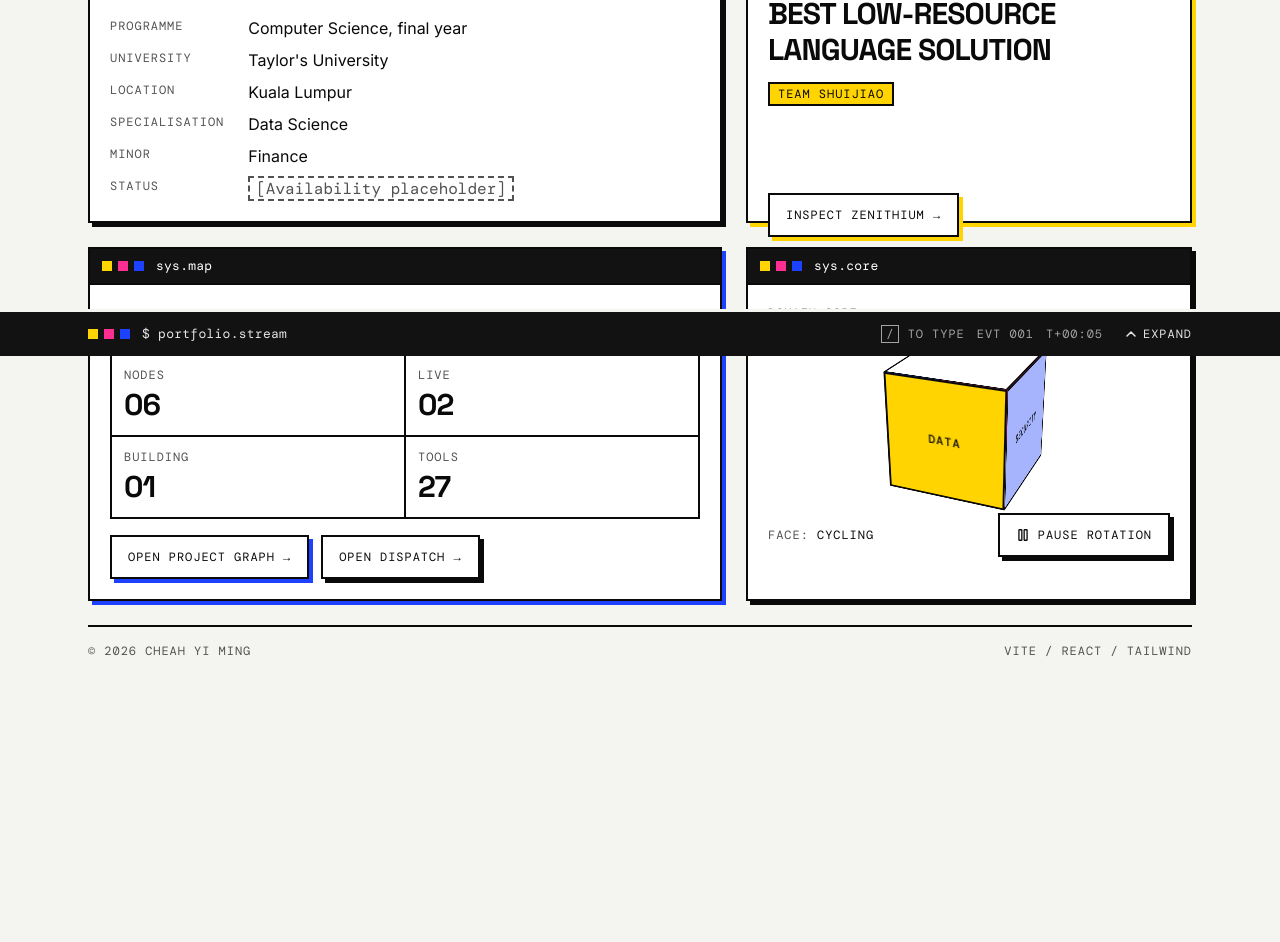
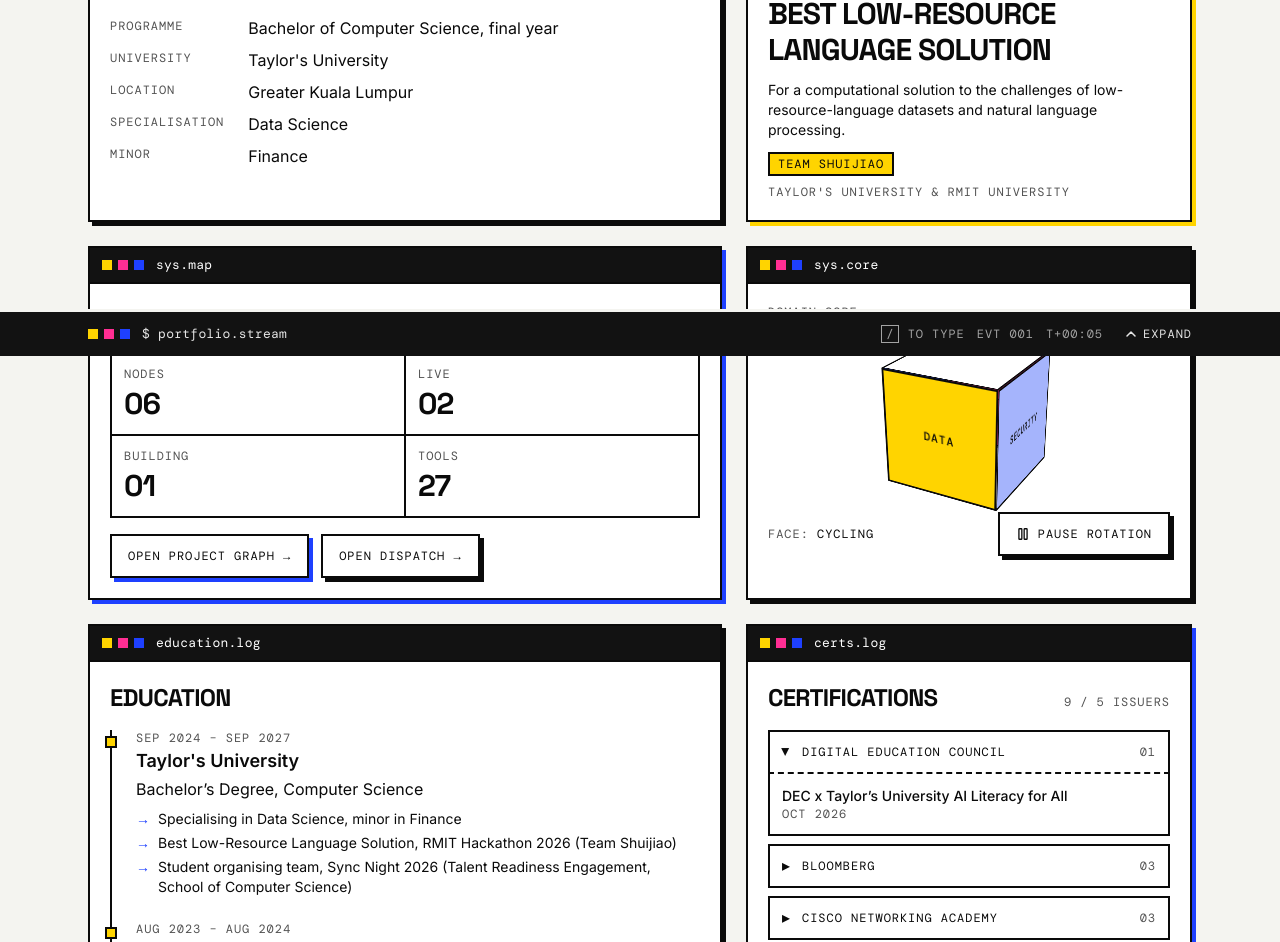
Before and after one commit to MaosterM/MingFolio, a React (Vite) app: page / in a window 1280 px wide. Shown: the part 444-1386 px from the top of the page. Before the commit the page ends 1183 px from the top, so only its background shows below. Built offline with nearby package versions, Linux system fonts and the light colour scheme.

Commit message:
feat(profile): add linkedin education, certifications and email

```diff
--- a/src/components/views/DispatchStage.tsx
+++ b/src/components/views/DispatchStage.tsx
@@ -10,7 +10,7 @@ const CHANNELS: readonly ProfileLink[] = Object.values(LINKS);
 
 /**
  * 04 / DISPATCH: ways to reach the owner. Links only, no form and no backend.
- * A channel without a verified address (href: null) shows its placeholder and never renders as a link.
+ * A channel without an address (href: null, e.g. the resume) shows its "-" and never renders as a link.
  */
 export function DispatchStage() {
   return (
@@ -18,7 +18,7 @@ export function DispatchStage() {
       <StageHeader
         stage="dispatch"
         title="Open a channel"
-        intro="Every live channel opens in a new tab. Channels marked pending have no published address yet."
+        intro="Web channels open in a new tab; email opens your mail app."
       />
       <ul className="grid gap-6 sm:grid-cols-2">
         {CHANNELS.map((link, index) => (
@@ -31,8 +31,8 @@ export function DispatchStage() {
 
 function ChannelCard({ link, index }: { link: ProfileLink; index: number }) {
   const { logEvent } = useSystem();
+  const titleId = `channel-${link.key}`;
   const live = link.href !== null;
-  const titleId = `channel-${link.key}`;
 
   return (
     <BrutalCard as="li" tone={live ? 'yellow' : 'ink'} aria-labelledby={titleId} className="flex flex-col">
@@ -40,27 +40,22 @@ function ChannelCard({ link, index }: { link: ProfileLink; index: number }) {
       <div className="flex flex-1 flex-col gap-3 p-4">
         <div className="flex items-center justify-between gap-3">
           <p className="label text-muted">CH.{String(index + 1).padStart(2, '0')}</p>
-          <AccentBadge tone={live ? 'yellow' : 'periwinkle'}>{live ? 'Open' : 'Pending'}</AccentBadge>
+          {live && <AccentBadge tone="yellow">Open</AccentBadge>}
         </div>
         <h3 id={titleId} className="display text-2xl">
           {link.label}
         </h3>
         <p className="file-id break-all">
-          {live ? link.display : <span className="placeholder">{link.display}</span>}
+          {link.display}
+          {!live && <span className="sr-only">: not available yet</span>}
         </p>
-        <div className="mt-auto pt-2">
-          {link.href !== null ? (
-            <HardLink
-              href={link.href}
-              tone="yellow"
-              onClick={() => logEvent('DISPATCH', `opened ${link.key}`)}
-            >
-              Open {link.label}
+        {link.href !== null && (
+          <div className="mt-auto pt-2">
+            <HardLink href={link.href} tone="yellow" onClick={() => logEvent('DISPATCH', `opened ${link.key}`)}>
+              {link.key === 'email' ? 'Send an email' : `Open ${link.label}`}
             </HardLink>
-          ) : (
-            <p className="label text-muted">Not published yet</p>
-          )}
-        </div>
+          </div>
+        )}
       </div>
     </BrutalCard>
   );
--- a/src/components/views/OverviewStage.tsx
+++ b/src/components/views/OverviewStage.tsx
@@ -1,16 +1,20 @@
 import { StageHeader } from './StageHeader';
 import { AwardCard } from './overview/AwardCard';
+import { CertificationsCard } from './overview/CertificationsCard';
+import { EducationCard } from './overview/EducationCard';
 import { IdentityBriefCard } from './overview/IdentityBriefCard';
 import { SystemMapCard } from './overview/SystemMapCard';
 import { CoreCubeCard } from '../accent/CoreCube';
 
 /**
  * 01 / OVERVIEW: the homepage.
- * A heading, then four cards in a 12-column grid (7 + 5 per row):
- *   <IdentityBriefCard />  who:   the verified facts + availability
- *   <AwardCard />          proof: the RMIT hackathon win
- *   <SystemMapCard />      what:  project/tool counts + buttons into Systems and Dispatch
- *   <CoreCubeCard />       the 3D domain cube (trial accent)
+ * A heading, then six cards in a 12-column grid (7 + 5 per row):
+ *   <IdentityBriefCard />   who:   the verified facts
+ *   <AwardCard />           proof: the RMIT hackathon win
+ *   <SystemMapCard />       what:  project/tool counts + buttons into Systems and Dispatch
+ *   <CoreCubeCard />        the 3D domain cube (trial accent)
+ *   <EducationCard />       where: university, foundation, school (timeline)
+ *   <CertificationsCard />  extra: certifications grouped by issuer (dropdowns)
  */
 export function OverviewStage() {
   return (
@@ -22,6 +26,8 @@ export function OverviewStage() {
         <AwardCard className="md:col-span-5" />
         <SystemMapCard className="md:col-span-7" />
         <CoreCubeCard className="md:col-span-5" />
+        <EducationCard className="md:col-span-7" />
+        <CertificationsCard className="md:col-span-5" />
       </div>
     </div>
   );
--- a/src/components/views/overview/AwardCard.tsx
+++ b/src/components/views/overview/AwardCard.tsx
@@ -27,8 +27,10 @@ export function AwardCard({ className }: CardProps) {
         <h3 id="award-title" className="display text-2xl md:text-3xl">
           {award.title}
         </h3>
-        <p>
+        <p className="text-sm">{award.citation}</p>
+        <p className="flex flex-wrap items-center gap-2">
           <AccentBadge tone="yellow">Team {award.team}</AccentBadge>
+          <span className="label text-muted">{award.issuer}</span>
         </p>
         {entry && (
           <HardButton tone="yellow" onClick={() => inspect(entry.slug)} className="mt-auto self-start">
--- /dev/null
+++ b/src/components/views/overview/CertificationsCard.tsx
@@ -0,0 +1,45 @@
+import { CERTIFICATIONS, certificationsByIssuer } from '../../../data/credentials';
+import { BrutalCard } from '../../primitives/BrutalCard';
+import { WindowChrome } from '../../primitives/WindowChrome';
+
+const GROUPS = certificationsByIssuer();
+
+/**
+ * Certifications grouped by issuer in native <details> dropdowns, so nine items
+ * fit in a small card. The newest issuer's group starts open.
+ */
+export function CertificationsCard({ className }: { className?: string }) {
+  return (
+    <BrutalCard as="section" tone="cobalt" aria-labelledby="certs-title" className={className}>
+      <WindowChrome title="certs.log" />
+      <div className="flex flex-col gap-4 p-4 md:p-5">
+        <div className="flex items-baseline justify-between gap-3">
+          <h3 id="certs-title" className="display text-2xl">
+            Certifications
+          </h3>
+          <p className="label text-muted">
+            {CERTIFICATIONS.length} / {GROUPS.length} issuers
+          </p>
+        </div>
+        <div className="flex flex-col gap-2">
+          {GROUPS.map((group, index) => (
+            <details key={group.issuer} className="disclosure" open={index === 0}>
+              <summary>
+                <span className="label flex-1">{group.issuer}</span>
+                <span className="label text-muted">{String(group.items.length).padStart(2, '0')}</span>
+              </summary>
+              <ul className="flex flex-col gap-2 border-2 border-t-0 border-line px-3 py-3">
+                {group.items.map((cert) => (
+                  <li key={cert.title} className="flex flex-col">
+                    <span className="text-sm font-medium">{cert.title}</span>
+                    <span className="label text-muted">{cert.issued}</span>
+                  </li>
+                ))}
+              </ul>
+            </details>
+          ))}
+        </div>
+      </div>
+    </BrutalCard>
+  );
+}
--- /dev/null
+++ b/src/components/views/overview/EducationCard.tsx
@@ -0,0 +1,43 @@
+import { EDUCATION } from '../../../data/credentials';
+import { BrutalCard } from '../../primitives/BrutalCard';
+import { WindowChrome } from '../../primitives/WindowChrome';
+
+/**
+ * Education as a vertical timeline: a 2px rail with a square anchor per entry,
+ * the same connector language as the Systems graph. Newest first.
+ */
+export function EducationCard({ className }: { className?: string }) {
+  return (
+    <BrutalCard as="section" aria-labelledby="education-title" className={className}>
+      <WindowChrome title="education.log" />
+      <div className="flex flex-col gap-4 p-4 md:p-5">
+        <h3 id="education-title" className="display text-2xl">
+          Education
+        </h3>
+        <ol className="relative flex flex-col gap-6 border-l-2 border-line pl-6">
+          {EDUCATION.map((entry) => (
+            <li key={entry.id} className="relative flex flex-col gap-1">
+              {/* Square anchor sitting on the rail */}
+              <span aria-hidden="true" className="absolute top-1.5 -left-[1.95rem] size-3 border-2 border-line bg-yellow" />
+              <p className="label text-muted">{entry.period}</p>
+              <p className="text-lg font-semibold leading-tight">{entry.institution}</p>
+              {entry.qualification && <p>{entry.qualification}</p>}
+              {entry.notes.length > 0 && (
+                <ul className="mt-1 flex flex-col gap-1 text-sm">
+                  {entry.notes.map((note) => (
+                    <li key={note} className="flex gap-2">
+                      <span aria-hidden="true" className="text-cobalt">
+                        →
+                      </span>
+                      {note}
+                    </li>
+                  ))}
+                </ul>
+              )}
+            </li>
+          ))}
+        </ol>
+      </div>
+    </BrutalCard>
+  );
+}
--- a/src/components/views/overview/IdentityBriefCard.tsx
+++ b/src/components/views/overview/IdentityBriefCard.tsx
@@ -23,10 +23,13 @@ export function IdentityBriefCard({ className }: CardProps) {
               <dd>{fact.value}</dd>
             </div>
           ))}
-          <dt className="label pt-0.5 text-muted">Status</dt>
-          <dd>
-            {PROFILE.availability ?? <span className="placeholder">[Availability placeholder]</span>}
-          </dd>
+          {/* Shown only once an availability is actually stated in profile.ts. */}
+          {PROFILE.availability && (
+            <>
+              <dt className="label pt-0.5 text-muted">Status</dt>
+              <dd>{PROFILE.availability}</dd>
+            </>
+          )}
         </dl>
       </div>
     </BrutalCard>
--- /dev/null
+++ b/src/data/credentials.ts
@@ -0,0 +1,73 @@
+/**
+ * Education, activities and certifications. Source: the owner's LinkedIn profile (read 2026-11-23).
+ * Credential IDs are left out on purpose: they add nothing for a visitor.
+ */
+
+export interface EducationEntry {
+  id: string;
+  institution: string;
+  qualification: string | null;
+  /** As written on LinkedIn, e.g. "Sep 2024 – Sep 2027". */
+  period: string;
+  notes: readonly string[];
+}
+
+export interface Certification {
+  title: string;
+  issuer: string;
+  /** "Mon YYYY" as written on LinkedIn. */
+  issued: string;
+}
+
+/** Newest first. */
+export const EDUCATION: readonly EducationEntry[] = [
+  {
+    id: 'taylors-university',
+    institution: "Taylor's University",
+    qualification: 'Bachelor’s Degree, Computer Science',
+    period: 'Sep 2024 – Sep 2027',
+    notes: [
+      'Specialising in Data Science, minor in Finance',
+      'Best Low-Resource Language Solution, RMIT Hackathon 2026 (Team Shuijiao)',
+      'Student organising team, Sync Night 2026 (Talent Readiness Engagement, School of Computer Science)',
+    ],
+  },
+  {
+    id: 'taylors-college',
+    institution: "Taylor's College",
+    qualification: 'Foundation in Computing',
+    period: 'Aug 2023 – Aug 2024',
+    notes: ['3.80 CGPA'],
+  },
+  {
+    id: 'sri-kdu',
+    institution: 'Sri KDU Schools',
+    qualification: null,
+    period: '2018 – 2022',
+    notes: ['Treasurer of the Futsal Club: managed club funds and coordinated sports events'],
+  },
+];
+
+/** Newest first. */
+export const CERTIFICATIONS: readonly Certification[] = [
+  { title: 'DEC x Taylor’s University AI Literacy for All', issuer: 'Digital Education Council', issued: 'Oct 2026' },
+  { title: 'Bloomberg Market Concepts', issuer: 'Bloomberg', issued: 'Jul 2026' },
+  { title: 'Environmental Social Governance', issuer: 'Bloomberg', issued: 'Jun 2026' },
+  { title: 'Bloomberg Finance Fundamentals', issuer: 'Bloomberg', issued: 'May 2026' },
+  { title: 'Getting Started with Cisco Packet Tracer', issuer: 'Cisco Networking Academy', issued: 'Nov 2025' },
+  { title: 'Exploring Internet of Things with Cisco Packet Tracer', issuer: 'Cisco Networking Academy', issued: 'Nov 2025' },
+  { title: 'Exploring Networking with Cisco Packet Tracer', issuer: 'Cisco Networking Academy', issued: 'Nov 2025' },
+  { title: 'Java Foundations', issuer: 'Oracle', issued: 'Dec 2024' },
+  { title: 'Lightning Experience Reports & Dashboards Specialist', issuer: 'Trailhead by Salesforce', issued: 'Nov 2024' },
+];
+
+/** Certifications grouped by issuer, keeping the newest-first order of first appearance. */
+export function certificationsByIssuer(): { issuer: string; items: Certification[] }[] {
+  const groups = new Map<string, Certification[]>();
+  for (const cert of CERTIFICATIONS) {
+    const list = groups.get(cert.issuer) ?? [];
+    list.push(cert);
+    groups.set(cert.issuer, list);
+  }
+  return [...groups].map(([issuer, items]) => ({ issuer, items }));
+}
--- a/src/data/profile.ts
+++ b/src/data/profile.ts
@@ -1,6 +1,7 @@
 /**
- * Verified facts about the owner. Source of truth: "About the owner" in CLAUDE.md.
- * `null` means "not known yet": components render a [Bracketed placeholder] and never a link.
+ * Verified facts about the owner. Sources: "About the owner" in CLAUDE.md and the owner's
+ * LinkedIn profile (read 2026-11-23, with their go-ahead for each item).
+ * `null` means "not known yet": components leave that item out entirely. Nothing is ever invented.
  */
 
 export interface ProfileFact {
@@ -13,7 +14,10 @@ export interface Award {
   event: string;
   dates: string;
   team: string;
-  /** Slug of the winning project in projects.ts, if it is on the site. */
+  issuer: string;
+  /** What it was awarded for, from the LinkedIn "Honors & awards" entry. */
+  citation: string;
+  /** Slug of the winning project in projects.ts, if that project is on the site. */
   projectSlug?: string;
 }
 
@@ -23,6 +27,7 @@ export interface Profile {
   /** Shown as "COMPUTER SCIENCE / DATA SCIENCE / KUALA LUMPUR". */
   roleLine: readonly string[];
   facts: readonly ProfileFact[];
+  /** null = not stated anywhere, so the Status row is hidden. */
   availability: string | null;
   award: Award;
 }
@@ -32,9 +37,9 @@ export const PROFILE: Profile = {
   handle: 'MaosterM',
   roleLine: ['Computer Science', 'Data Science', 'Kuala Lumpur'],
   facts: [
-    { label: 'Programme', value: 'Computer Science, final year' },
+    { label: 'Programme', value: 'Bachelor of Computer Science, final year' },
     { label: 'University', value: "Taylor's University" },
-    { label: 'Location', value: 'Kuala Lumpur' },
+    { label: 'Location', value: 'Greater Kuala Lumpur' },
     { label: 'Specialisation', value: 'Data Science' },
     { label: 'Minor', value: 'Finance' },
   ],
@@ -44,7 +49,10 @@ export const PROFILE: Profile = {
     event: 'RMIT Hackathon 2026',
     dates: '22–23 October 2026',
     team: 'Shuijiao',
-    projectSlug: 'zenithium',
+    issuer: "Taylor's University & RMIT University",
+    citation:
+      'For a computational solution to the challenges of low-resource-language datasets and natural language processing.',
+    // The winning NLP entry isn't on the site, so the award stands on its own.
   },
 };
 
@@ -55,6 +63,7 @@ export interface ProfileLink {
   label: string;
   /** What the visitor reads, e.g. "github.com/MaosterM". */
   display: string;
+  /** null = not published: the channel is hidden and `open` refuses it. */
   href: string | null;
 }
 
@@ -67,8 +76,9 @@ export const LINKS: Readonly<Record<LinkKey, ProfileLink>> = {
     display: 'in/cheah-yi-ming',
     href: 'https://www.linkedin.com/in/cheah-yi-ming-549165364/',
   },
-  email: { key: 'email', label: 'Email', display: '[Email placeholder]', href: null },
-  resume: { key: 'resume', label: 'Resume', display: '[Resume placeholder]', href: null },
+  email: { key: 'email', label: 'Email', display: 'romeocheah22@gmail.com', href: 'mailto:romeocheah22@gmail.com' },
+  // No resume file yet: Dispatch shows the card with "-" and no link.
+  resume: { key: 'resume', label: 'Resume', display: '-', href: null },
 };
 
 /** Only https:// and mailto: may leave the site. Blocks javascript:, data: and friends. */
--- a/src/styles/tokens.css
+++ b/src/styles/tokens.css
@@ -233,6 +233,40 @@
     box-shadow: var(--offset-half) var(--offset-half) 0 0 var(--line);
   }
 
+  /* Native <details> dropdown in the brutalist style: a chip-like summary row with a ▸ that turns ▾.
+     Native = keyboard (Enter/Space), screen-reader state ("expanded/collapsed") and find-in-page for free. */
+  .disclosure > summary {
+    display: flex;
+    min-height: 2.75rem;
+    cursor: pointer;
+    align-items: center;
+    gap: 0.75rem;
+    list-style: none;
+    border: var(--border-thin) solid var(--line);
+    background-color: var(--surface);
+    padding: 0.5rem 0.75rem;
+  }
+  .disclosure > summary::-webkit-details-marker {
+    display: none;
+  }
+  .disclosure > summary::before {
+    content: "▸";
+    font-family: var(--font-mono);
+    transition: transform var(--dur-snap) var(--ease-snap-curve);
+  }
+  .disclosure[open] > summary::before {
+    transform: rotate(90deg);
+  }
+  @media (hover: hover) {
+    .disclosure > summary:hover {
+      background-color: var(--p-yellow);
+      color: var(--p-ink);
+    }
+  }
+  .disclosure[open] > summary {
+    border-bottom-style: dashed;
+  }
+
   /* OS window inspector, a native <dialog> opened with showModal(). */
   .inspector {
     margin: auto;
```
